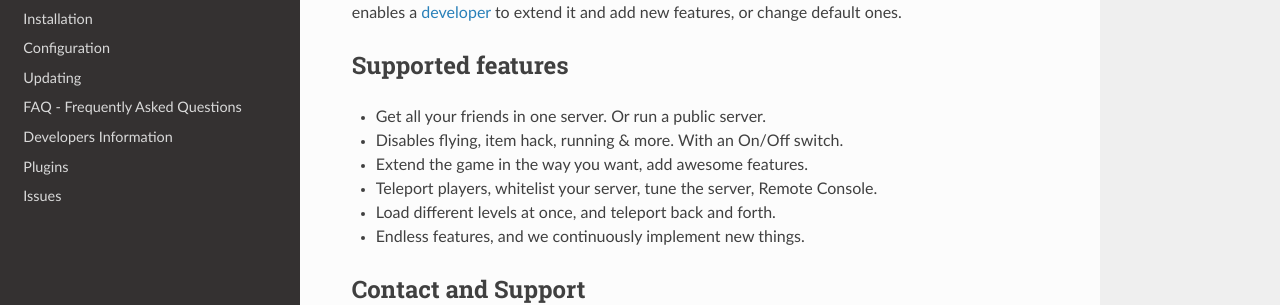
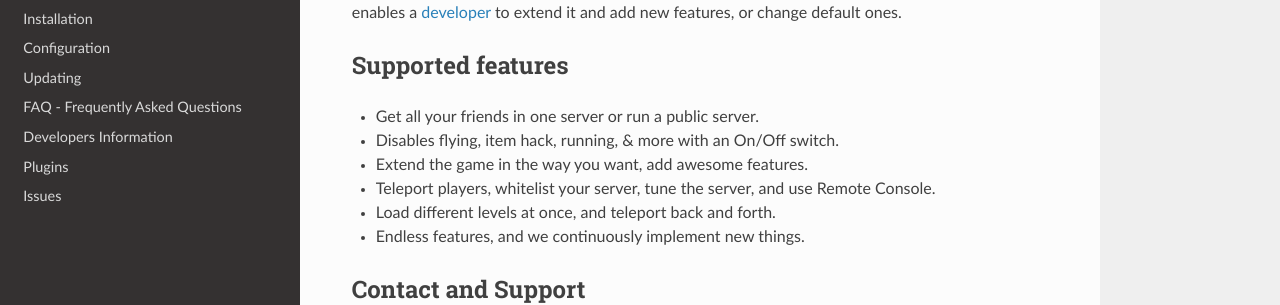
Before and after one commit to PocketMine/Documentation, a Sphinx documentation site: the page built from source/intro.rst, in a window 1280 px wide. Shown: the part 247-552 px from the top of the page. Built offline with Sphinx 7.4.7 and the Read the Docs theme 2.0.0, drawn with Linux system fonts in a browser that asks for light colours.

Commit message:
Update intro.rst
Grammar

```diff
--- a/source/intro.rst
+++ b/source/intro.rst
@@ -10,10 +10,10 @@ It has a :doc:`Plugin API <plugins>` that enables a :doc:`developer <developers>
 
 Supported features
 ------------------
-* Get all your friends in one server. Or run a public server.
-* Disables flying, item hack, running & more. With an On/Off switch.
+* Get all your friends in one server or run a public server.
+* Disables flying, item hack, running, & more with an On/Off switch.
 * Extend the game in the way you want, add awesome features.
-* Teleport players, whitelist your server, tune the server, Remote Console.
+* Teleport players, whitelist your server, tune the server, and use Remote Console.
 * Load different levels at once, and teleport back and forth.
 * Endless features, and we continuously implement new things.
 
```
